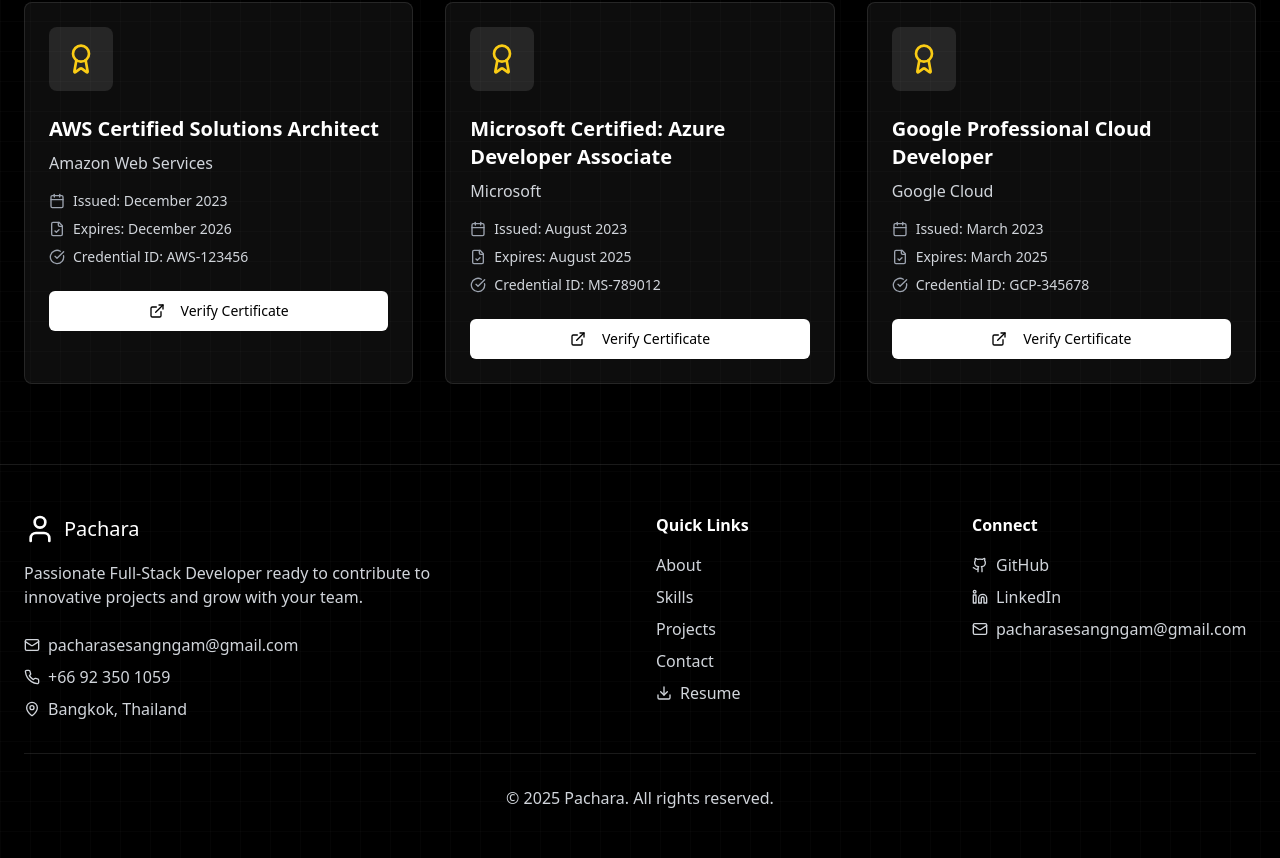
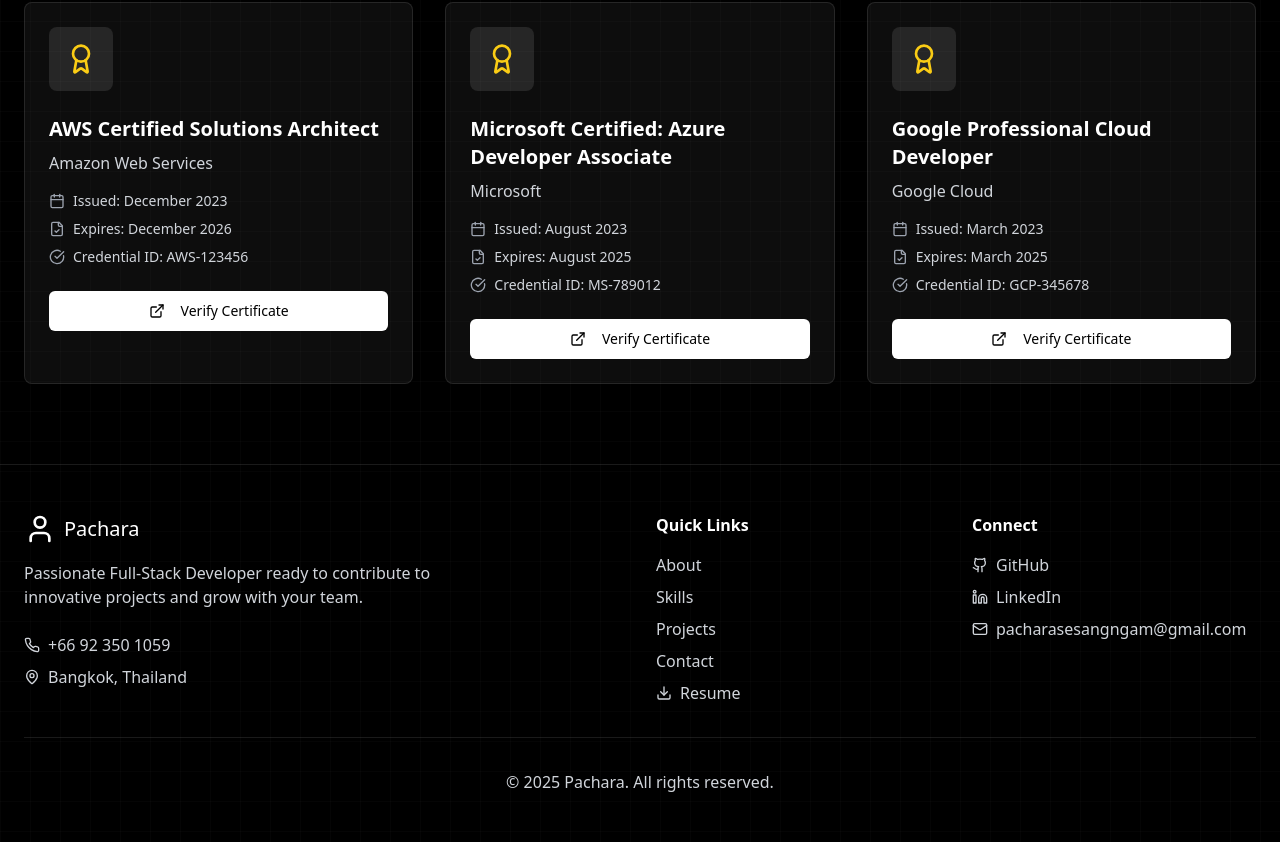
Before and after one commit to pacharasesangngam/WEBNEXT, a Next.js app: page / in a window 1280 px wide. Shown: the part 4149-5007 px from the top of the page. Built offline with nearby package versions, Linux system fonts and the light colour scheme.

Commit message:
แก้ email ซ้ำกัน

```diff
--- a/components/footer.tsx
+++ b/components/footer.tsx
@@ -154,7 +154,7 @@ export default function Footer() {
             </p>
             <div className="flex flex-col space-y-2">
               {/* Email copy/mailto */}
-              <CopyOrMailtoEmail />
+
 
               {/* โทรศัพท์ */}
               <a
```
